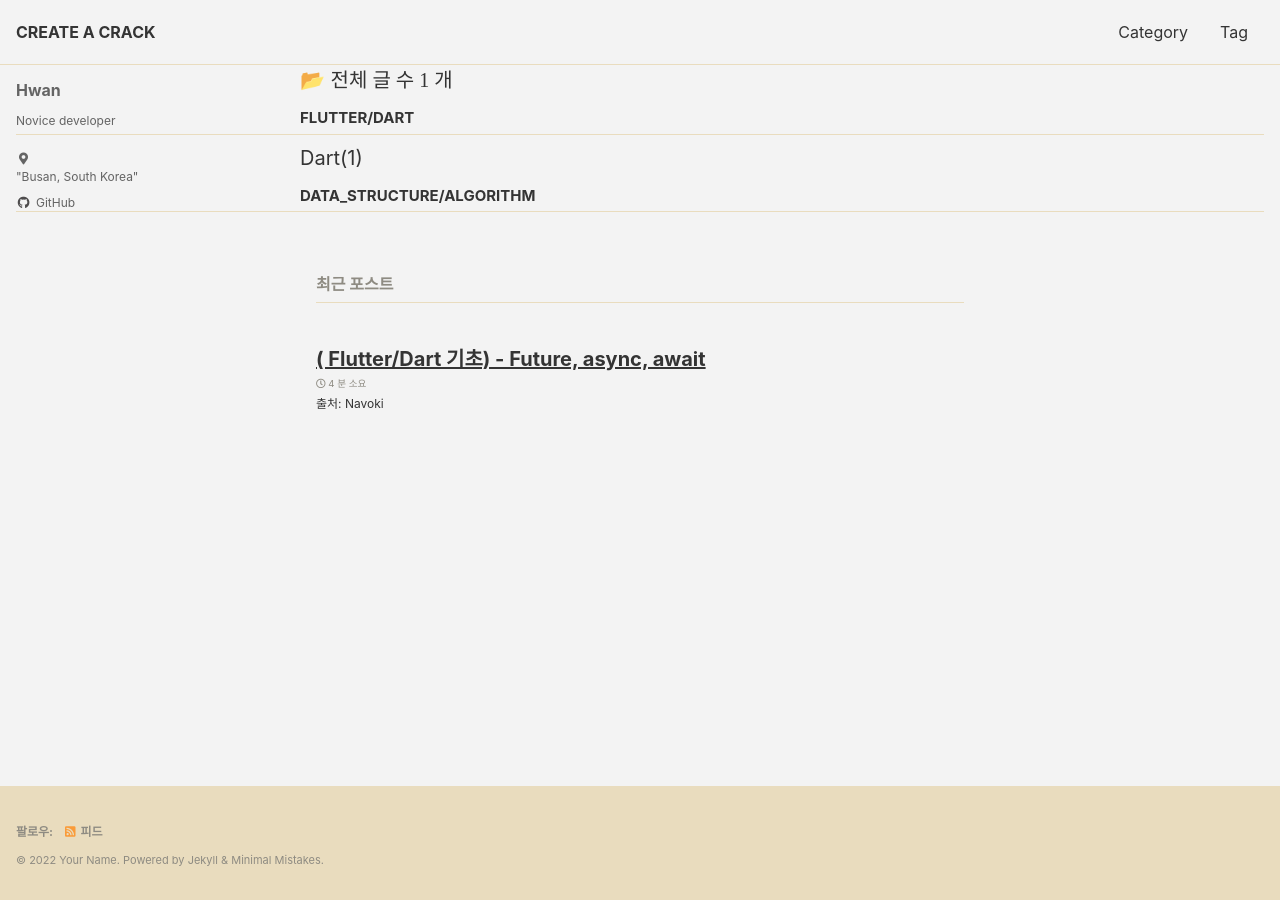
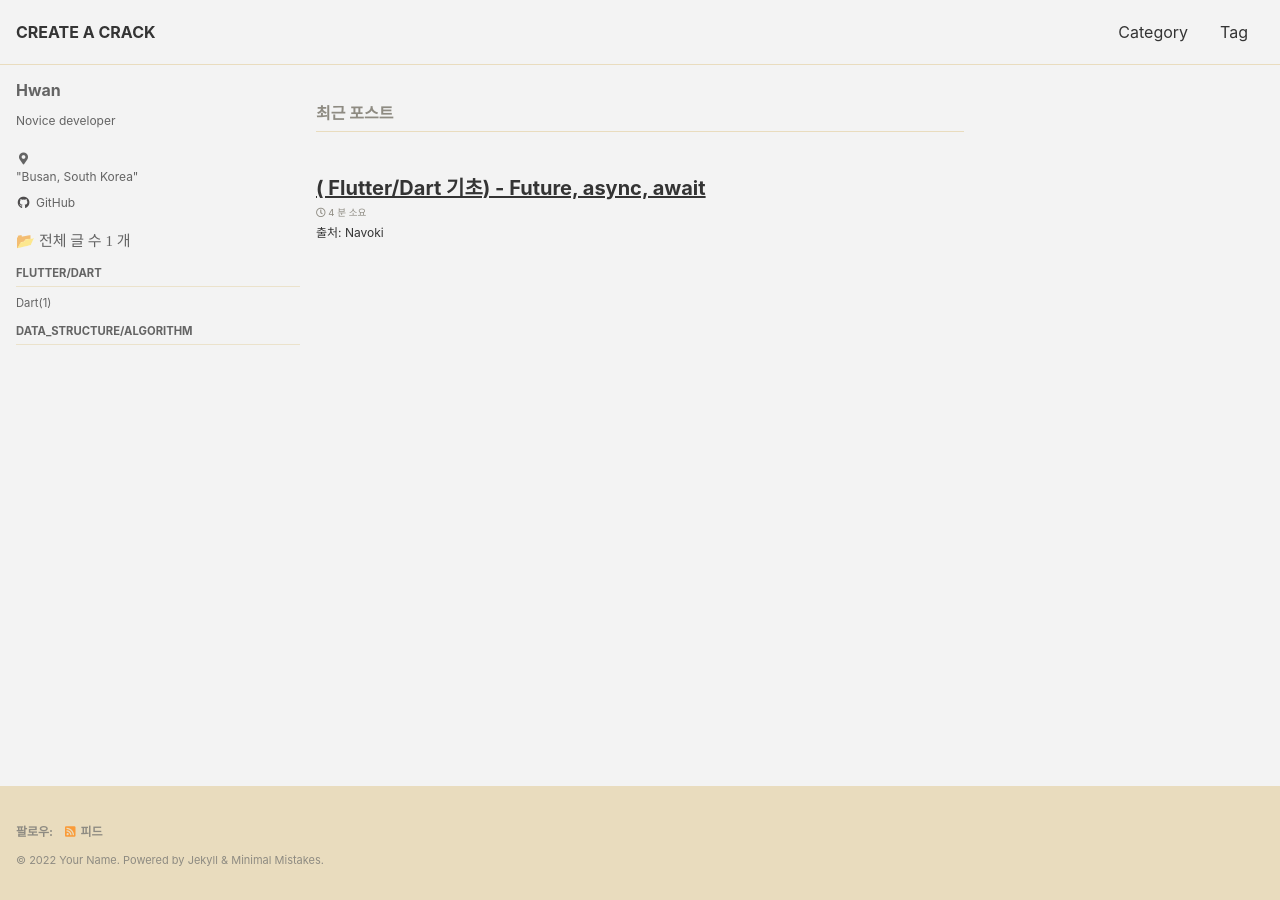
Before and after one commit to hack-up-busan/hack-up-busan-hack-up-busan.github.io, a Jekyll site: the page built from index.html, in a window 1280 px wide. Built offline with Jekyll 4.4.1, drawn with Linux system fonts in a browser that asks for light colours; cached includes are drawn as plain includes; the list of posts is cut into pages by our own code.

Commit message:
Update sidebar.html

```diff
--- a/_includes/sidebar.html
+++ b/_includes/sidebar.html
@@ -15,9 +15,10 @@
       {% include nav_list nav=page.sidebar.nav %}
     {% endif %}
   {% endif %}
+
+  {% if page.sidebar_main %}
+    {% include nav_list_main %}
+  {% endif %}
+
   </div>
 {% endif %}
-
-{% if page.sidebar_main %}
-    {% include nav_list_main %}
-  {% endif %}
```
